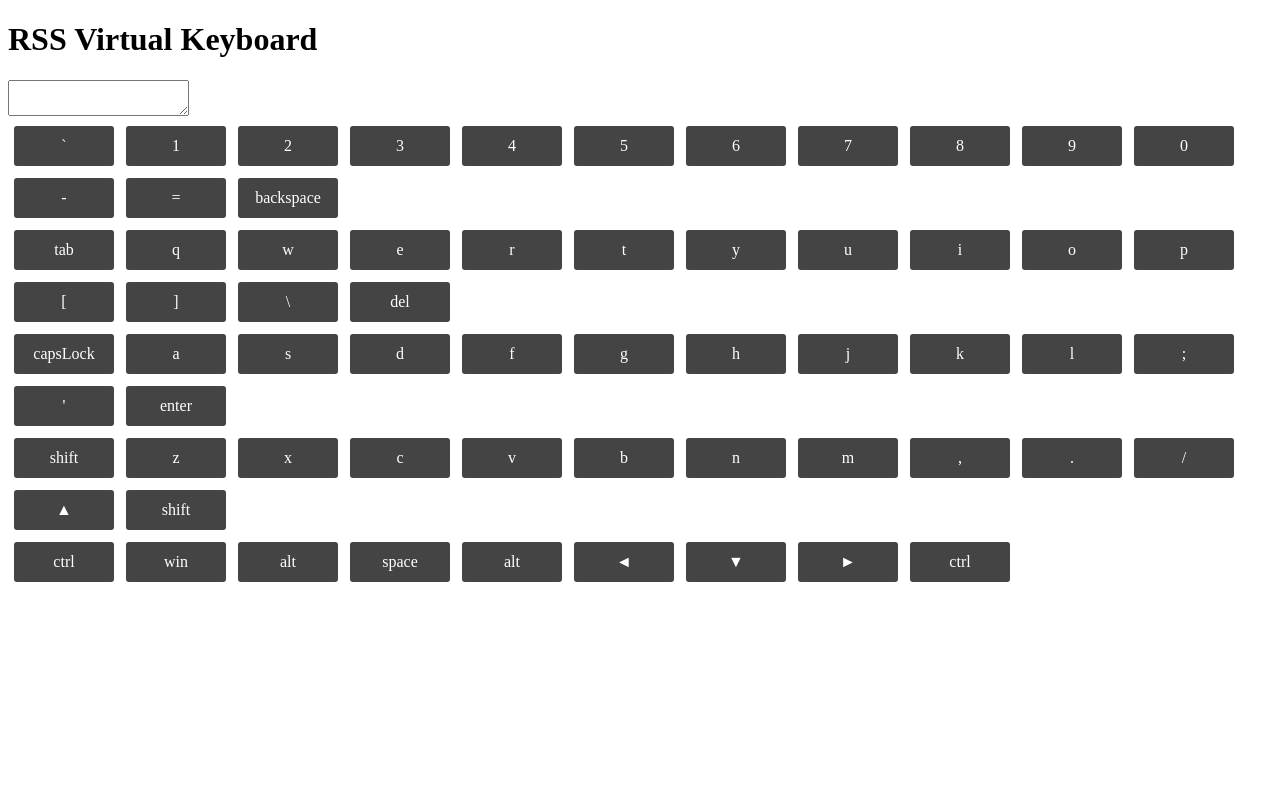
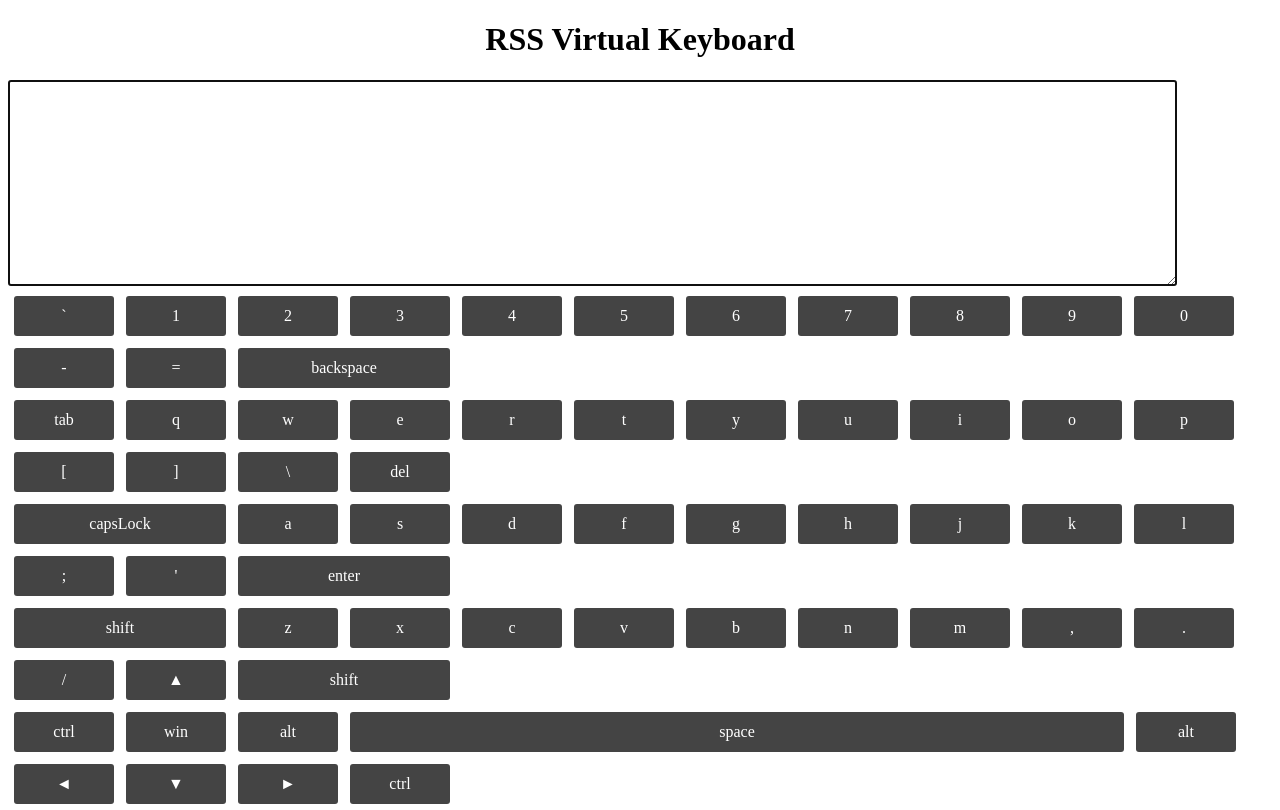
Before and after one commit to KovalevaTatyana/VirtualKeyboard, a plain HTML site: page index.html in a window 1280 px wide. Drawn offline with Linux system fonts and the light colour scheme.

Commit message:
feat: add styles

```diff
--- a/script.js
+++ b/script.js
@@ -7,6 +7,7 @@ const keyboard = document.createElement('div');
 div.className = 'container';
 title.className = 'title';
 textarea.className = 'textarea';
+textarea.setAttribute('autofocus', 'true');
 keyboard.className = 'keyboard';
 
 title.innerHTML = "RSS Virtual Keyboard";
@@ -118,11 +119,16 @@ document.addEventListener('keyup', function (event) {
         caseUpRus.forEach(el => el.classList.remove('registr'));
     }
 })
-keyboard.addEventListener('mousedown', () => {
+keyboard.addEventListener('mousedown', function (event) {
     let element = '';
         if (event.target.className === 'keyboard' || event.target.className === 'row') return;
         else {
             element = event.target;
+            if (element.innerText === 'space') {
+                textarea.value += ' ';
+            }
+            else {
                 textarea.value += element.innerText;
             }
+        }
 });
--- a/style.css
+++ b/style.css
@@ -1,3 +1,6 @@
+.title {
+    text-align: center;
+}
 .button {
     width: 100px;
     min-height: 40px;
@@ -11,10 +14,11 @@
     background: #444444;
     border-radius: 3px;
     cursor: pointer;
-    user-select: none;
-    transition: border-radius 0.3s, background-color 0.3s;
 }
-
+.textarea {
+    width: 92%;;
+    height: 200px;
+}
 .layout.registr {
     display: block;
 }
@@ -22,9 +26,22 @@
 .button span {
     display: none;
 }
+
 .row {
     clear: both;
     width: 100%;
     height: 40px;
     margin-bottom: 8px;
 }
+.row:nth-child(1)>.button:nth-child(14),
+.row:nth-child(3)>.button:nth-child(1),
+.row:nth-child(3)>.button:nth-child(13),
+.row:nth-child(4)>.button:nth-child(1),
+.row:nth-child(4)>.button:nth-child(13)
+{
+    width: 212px;
+}
+.row:nth-child(5)>.button:nth-child(4)
+{
+    width: 774px;
+}
```
Lines whose indentation alone changed are shown as unchanged.
